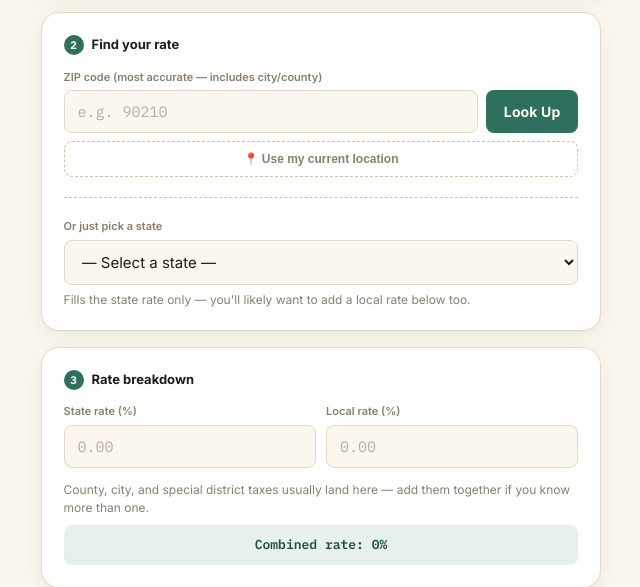
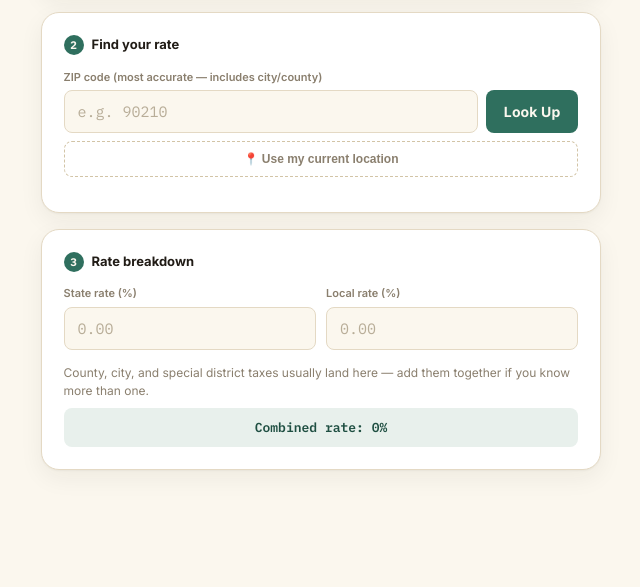
Before and after one commit to camdux94/bill-splitter, a Flask app: page /tax-calculator in a window 1280 px wide. Shown: the part 378-965 px from the top of the page, without its empty margins (319-959 px from the left). After the commit the page ends 849 px from the top, so only its background shows below. Run offline with Flask 3, Linux system fonts and the light colour scheme.

Commit message:
Remove state dropdown, add home link

```diff
--- a/templates/create.html
+++ b/templates/create.html
@@ -26,6 +26,7 @@
 </head>
 <body>
 <div class="container">
+  <a class="back-link" href="/">← Home</a>
   <div class="header">
     <div class="eyebrow">New split</div>
     <div class="page-title" id="step-title">Scan the receipt</div>
--- a/templates/tax_calculator.html
+++ b/templates/tax_calculator.html
@@ -70,16 +70,6 @@
       <button class="btn-outline-dashed" style="margin-top: 8px;" onclick="useMyLocation()" id="location-btn">📍 Use my current location</button>
       <div id="zip-result"></div>
     </div>
-
-    <hr class="divider-line" />
-
-    <div class="field" style="margin-bottom:0;">
-      <label>Or just pick a state</label>
-      <select id="state-select" class="field-select" onchange="applyStateRate()">
-        <option value="">— Select a state —</option>
-      </select>
-      <p class="hint" style="margin-top: 6px; margin-bottom: 0;">Fills the state rate only — you'll likely want to add a local rate below too.</p>
-    </div>
   </div>
 
   <div class="card">
@@ -116,41 +106,6 @@
 
 <script>
 let mode = 'forward'; // 'forward' = subtotal -> total, 'reverse' = total -> subtotal
-
-// Approximate STATE BASE sales tax rates only — many cities/counties add
-// local tax on top of these, so this is a starting point, not a precise
-// lookup. Good enough to save typing; not good enough to trust blindly.
-const stateTaxRates = {
-  'Alabama': 4.0, 'Alaska': 0, 'Arizona': 5.6, 'Arkansas': 6.5, 'California': 7.25,
-  'Colorado': 2.9, 'Connecticut': 6.35, 'Delaware': 0, 'Florida': 6.0, 'Georgia': 4.0,
-  'Hawaii': 4.0, 'Idaho': 6.0, 'Illinois': 6.25, 'Indiana': 7.0, 'Iowa': 6.0,
-  'Kansas': 6.5, 'Kentucky': 6.0, 'Louisiana': 4.45, 'Maine': 5.5, 'Maryland': 6.0,
-  'Massachusetts': 6.25, 'Michigan': 6.0, 'Minnesota': 6.875, 'Mississippi': 7.0,
-  'Missouri': 4.225, 'Montana': 0, 'Nebraska': 5.5, 'Nevada': 6.85, 'New Hampshire': 0,
-  'New Jersey': 6.625, 'New Mexico': 4.875, 'New York': 4.0, 'North Carolina': 4.75,
-  'North Dakota': 5.0, 'Ohio': 5.75, 'Oklahoma': 4.5, 'Oregon': 0, 'Pennsylvania': 6.0,
-  'Rhode Island': 7.0, 'South Carolina': 6.0, 'South Dakota': 4.2, 'Tennessee': 7.0,
-  'Texas': 6.25, 'Utah': 6.1, 'Vermont': 6.0, 'Virginia': 5.3, 'Washington': 6.5,
-  'Washington D.C.': 6.0, 'West Virginia': 6.0, 'Wisconsin': 5.0, 'Wyoming': 4.0,
-};
-
-function populateStateDropdown() {
-  const select = document.getElementById('state-select');
-  Object.keys(stateTaxRates).sort().forEach(state => {
-    const opt = document.createElement('option');
-    opt.value = state;
-    opt.textContent = state;
-    select.appendChild(opt);
-  });
-}
-
-function applyStateRate() {
-  const state = document.getElementById('state-select').value;
-  if (!state) return;
-  document.getElementById('input-state-rate').value = stateTaxRates[state];
-  // Don't touch local rate — leave whatever the person already entered.
-  calculate();
-}
 
 function useMyLocation() {
   const resultEl = document.getElementById('zip-result');
@@ -232,8 +187,6 @@ function lookupZip() {
     });
 }
 
-populateStateDropdown();
-
 function switchMode(newMode) {
   mode = newMode;
   document.getElementById('tab-forward').classList.toggle('active', mode === 'forward');
```
